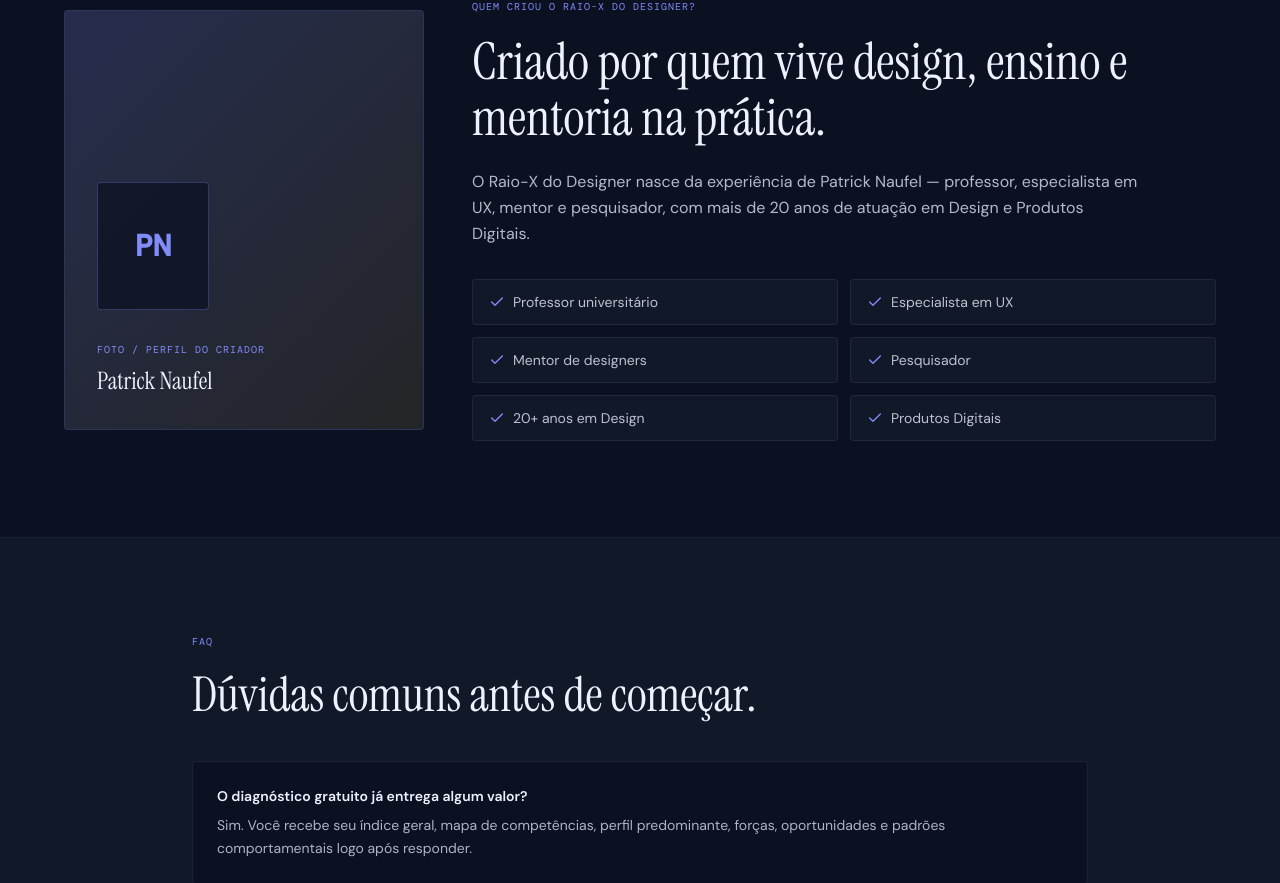
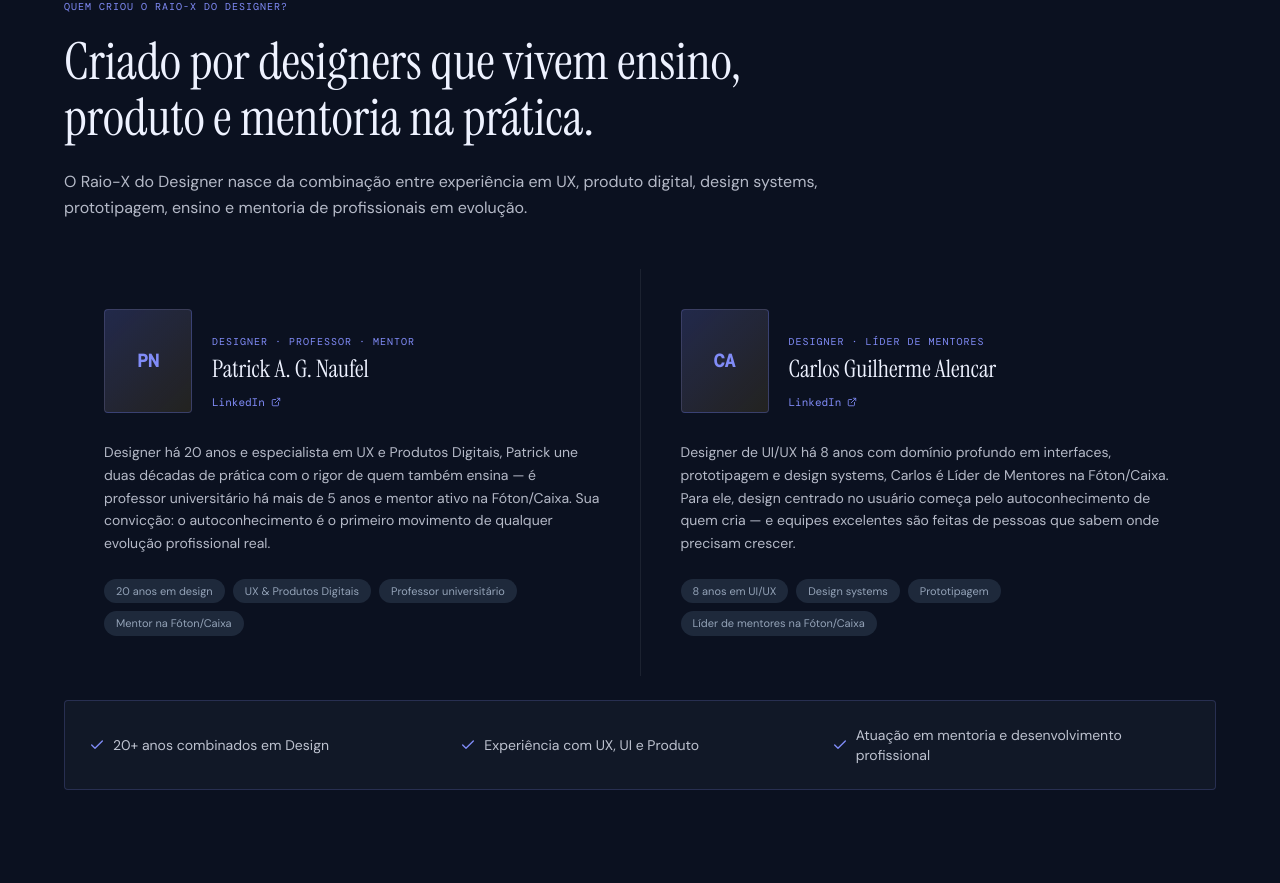
Before and after one commit to naufelpatrick/raio-x-soft-skills-mvp, a React (Vite) app: page / in a window 1280 px wide. Shown: the part 7541-8424 px from the top of the page. Built offline with nearby package versions, Linux system fonts and the light colour scheme; a web font is replaced by a local one.

Commit message:
fix: exibe criadores na landing

```diff
--- a/src/App.jsx
+++ b/src/App.jsx
@@ -620,22 +620,32 @@ function Landing({ onStart, onAbout }) {
       </section>
 
       <section className="px-6 lg:px-16 py-24 border-b border-border">
-        <div className="max-w-6xl mx-auto grid grid-cols-1 lg:grid-cols-[360px_1fr] gap-12 items-center">
-          <div className="rounded-sm border border-primary/25 bg-card p-8 min-h-[420px] flex flex-col justify-end relative overflow-hidden">
-            <div className="absolute inset-0" style={{ background: "linear-gradient(135deg, rgba(129,140,248,0.18), rgba(251,191,36,0.08))" }} />
-            <div className="relative w-28 h-32 rounded-sm border border-primary/30 bg-background/70 flex items-center justify-center font-mono text-3xl font-bold text-primary mb-8">PN</div>
-            <div className="relative">
-              <p className="text-[10px] text-primary font-mono uppercase tracking-widest mb-2">Foto / Perfil do criador</p>
-              <h3 className="text-2xl" style={{ fontFamily: "var(--font-display)" }}>Patrick Naufel</h3>
-            </div>
+        <div className="max-w-6xl mx-auto">
+          <div className="max-w-3xl mb-12">
+            <p className="text-[10px] text-primary font-mono uppercase tracking-widest mb-5">Quem criou o Raio-X do Designer?</p>
+            <h2 className="mb-6" style={{ fontFamily: "var(--font-display)", fontSize: "clamp(2rem, 4vw, 3.2rem)", lineHeight: 1.08 }}>Criado por designers que vivem ensino, produto e mentoria na prática.</h2>
+            <p className="text-foreground/75 leading-relaxed">O Raio-X do Designer nasce da combinação entre experiência em UX, produto digital, design systems, prototipagem, ensino e mentoria de profissionais em evolução.</p>
           </div>
-          <div>
-            <p className="text-[10px] text-primary font-mono uppercase tracking-widest mb-5">Quem criou o Raio-X do Designer?</p>
-            <h2 className="mb-6" style={{ fontFamily: "var(--font-display)", fontSize: "clamp(2rem, 4vw, 3.2rem)", lineHeight: 1.08 }}>Criado por quem vive design, ensino e mentoria na prática.</h2>
-            <p className="text-foreground/75 leading-relaxed mb-8 max-w-2xl">O Raio-X do Designer nasce da experiência de Patrick Naufel — professor, especialista em UX, mentor e pesquisador, com mais de 20 anos de atuação em Design e Produtos Digitais.</p>
-            <div className="grid grid-cols-1 sm:grid-cols-2 gap-3">
-              {["Professor universitário", "Especialista em UX", "Mentor de designers", "Pesquisador", "20+ anos em Design", "Produtos Digitais"].map((item) => (
-                <span key={item} className="flex items-center gap-2 rounded-sm border border-border bg-card px-4 py-3 text-sm text-foreground/78"><Check className="w-4 h-4 text-primary" /> {item}</span>
+          <div className="grid grid-cols-1 lg:grid-cols-2 gap-px bg-border">
+            {MENTORS.map((m) => (
+              <div key={m.name} className="bg-background p-8 lg:p-10">
+                <div className="flex items-end gap-5 mb-7">
+                  <div className="rounded-sm shrink-0 flex items-center justify-center font-mono font-bold text-lg" style={{ width: 88, height: 104, background: "linear-gradient(135deg, rgba(129,140,248,0.2), rgba(251,191,36,0.1))", border: "1px solid rgba(129,140,248,0.25)", color: "#818CF8" }}>{m.initials}</div>
+                  <div>
+                    <p className="text-[10px] font-mono text-primary uppercase tracking-widest mb-1">{m.role}</p>
+                    <h3 className="text-2xl font-medium mb-1" style={{ fontFamily: "var(--font-display)" }}>{m.name}</h3>
+                    <a href={m.linkedin} target="_blank" rel="noreferrer" className="inline-flex items-center gap-1.5 text-[11px] text-primary hover:opacity-70 transition-opacity font-mono">LinkedIn <ExternalLink className="w-2.5 h-2.5" /></a>
+                  </div>
+                </div>
+                <p className="text-sm text-foreground/75 leading-relaxed mb-6">{m.bio}</p>
+                <div className="flex flex-wrap gap-2">{m.highlights.map((h) => (<span key={h} className="text-[11px] bg-secondary text-muted-foreground px-3 py-1 rounded-full">{h}</span>))}</div>
+              </div>
+            ))}
+          </div>
+          <div className="mt-6 rounded-sm border border-primary/20 bg-card p-6">
+            <div className="grid grid-cols-1 sm:grid-cols-3 gap-3">
+              {["20+ anos combinados em Design", "Experiência com UX, UI e Produto", "Atuação em mentoria e desenvolvimento profissional"].map((item) => (
+                <span key={item} className="flex items-center gap-2 text-sm text-foreground/78"><Check className="w-4 h-4 text-primary shrink-0" /> {item}</span>
               ))}
             </div>
           </div>
```
